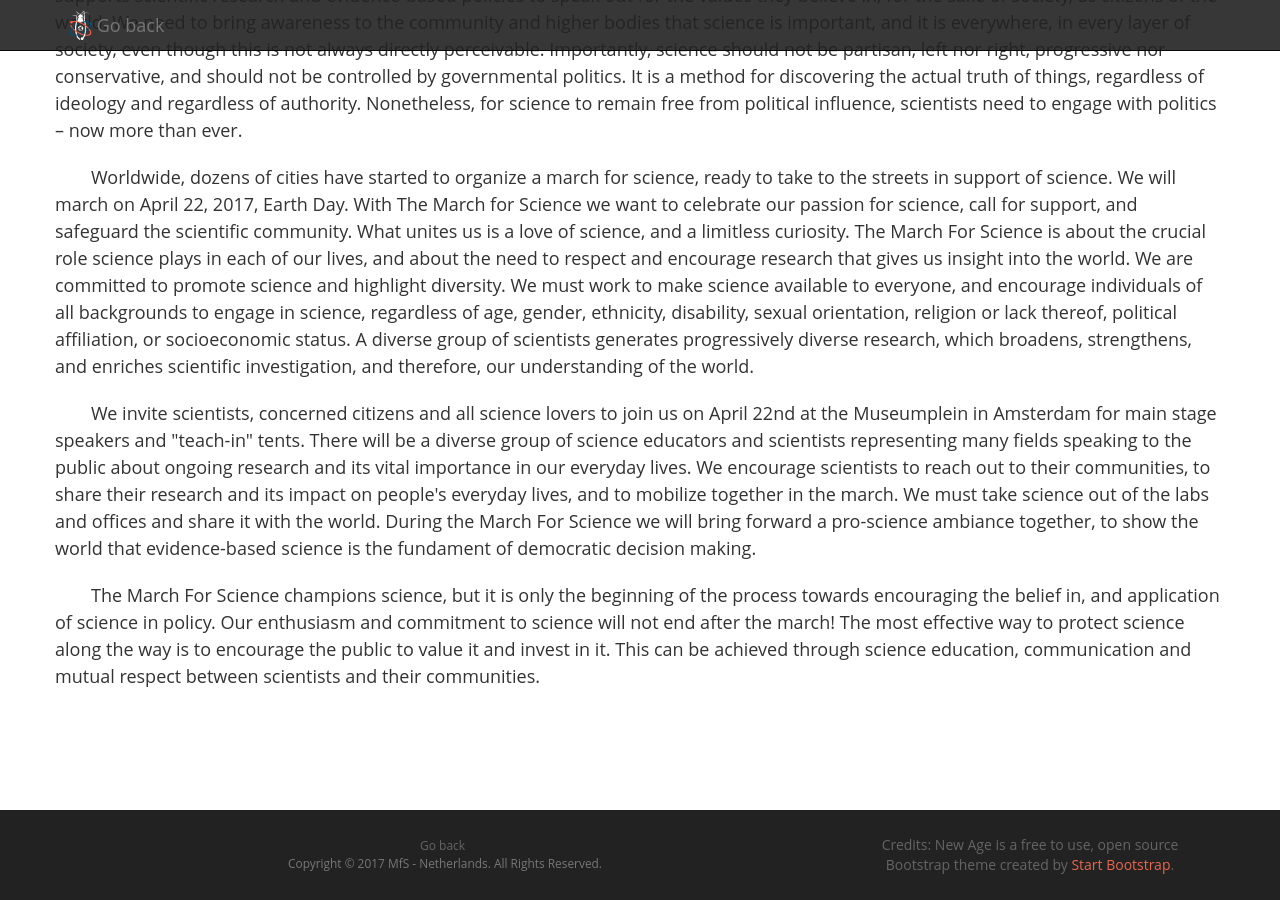
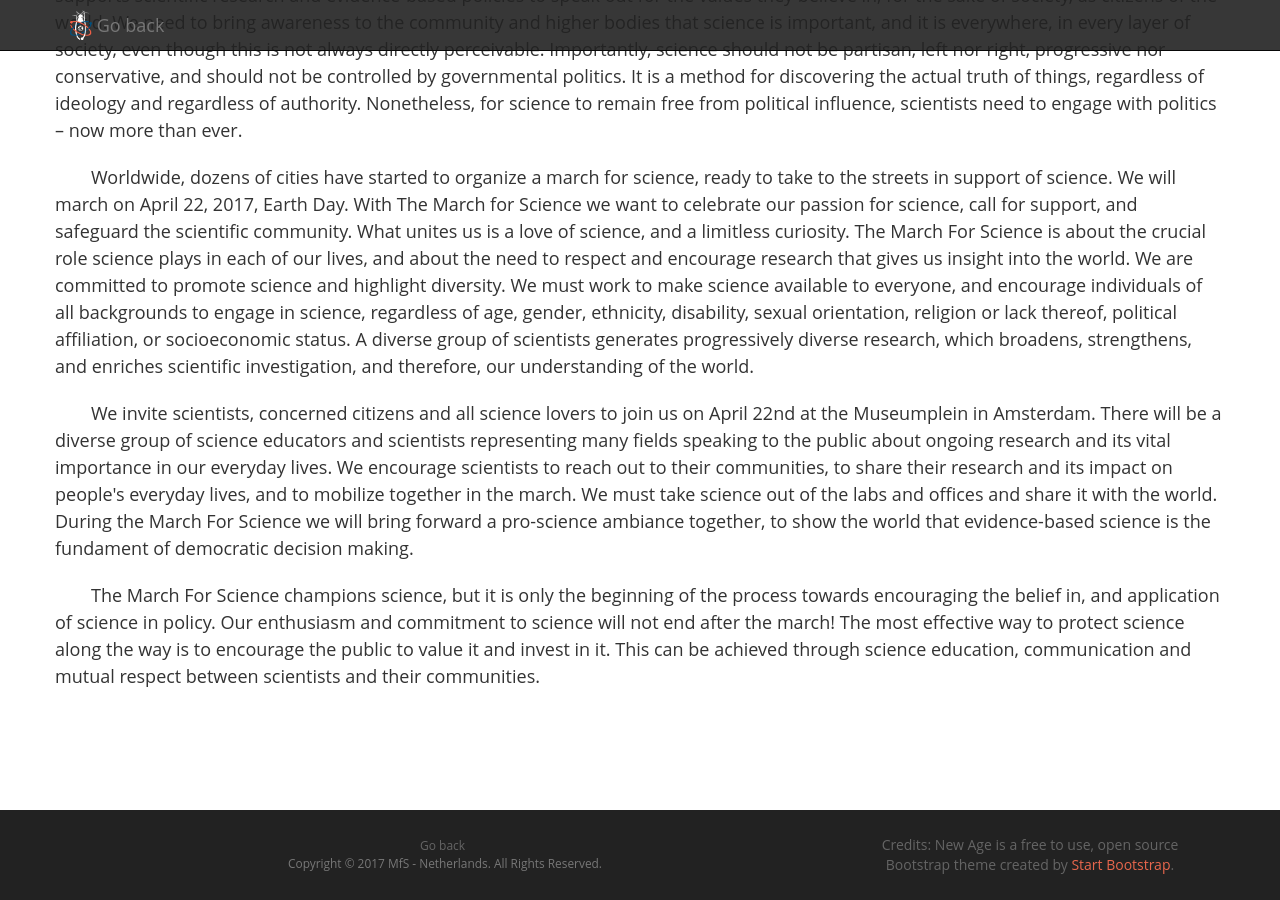
Before and after one commit to marchforsciencenl/marchforsciencenl-website, a Jekyll site: the page built from statement.html, in a window 1280 px wide and 900 px high, scrolled down 644 px. Built offline with Jekyll 4.4.1, drawn with Linux system fonts in a browser that asks for light colours.

Commit message:
Removed a sentence.

```diff
--- a/_includes/statement.html
+++ b/_includes/statement.html
@@ -87,8 +87,7 @@
             world.</p>
             <p style="text-indent: 2em">We invite scientists,
             concerned citizens and all science lovers to join us on
-            April 22nd at the Museumplein in Amsterdam for main
-            stage speakers and "teach-in" tents. There will be a
+            April 22nd at the Museumplein in Amsterdam. There will be a
             diverse group of science educators and scientists
             representing many fields speaking to the public about
             ongoing research and its vital importance in our
```
